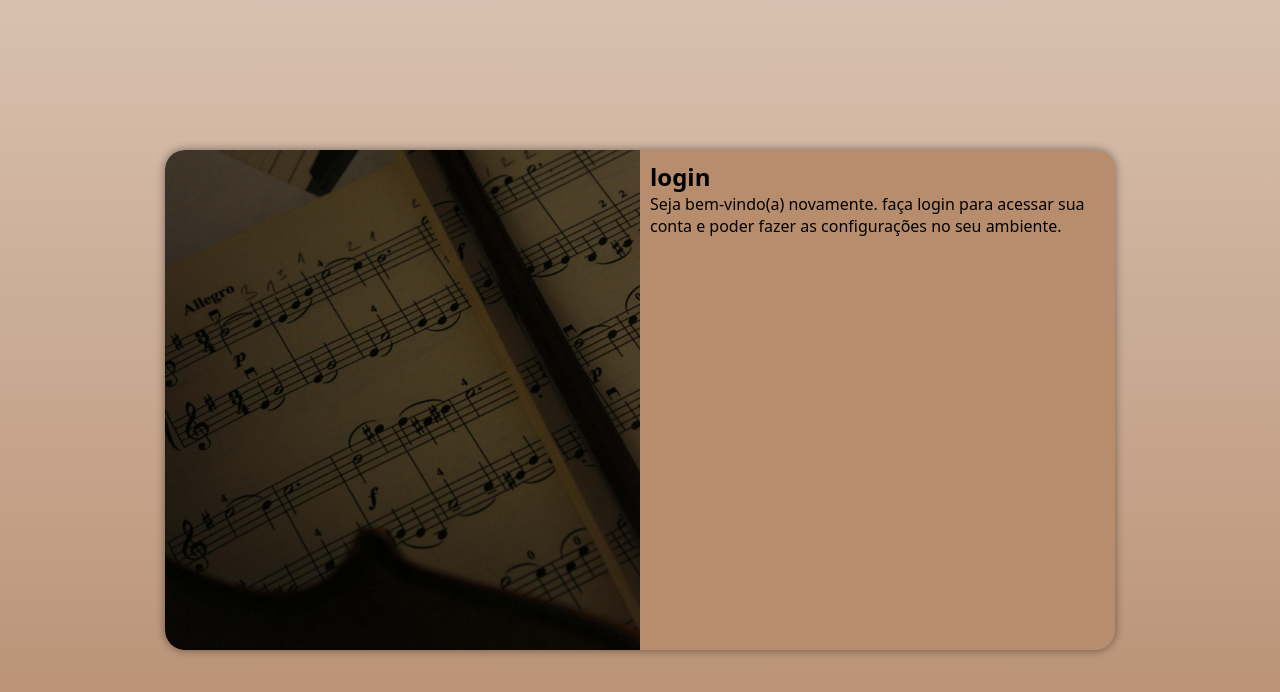
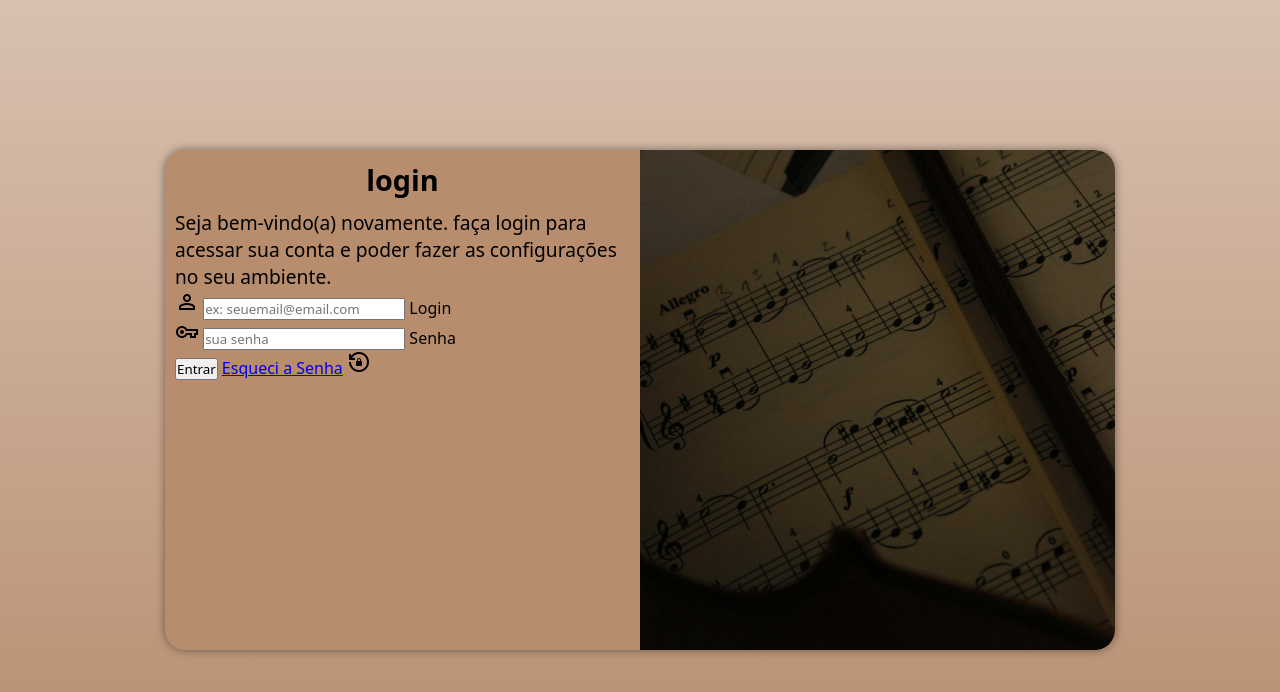
Before and after one commit to GDG09/Projeto-login, a plain HTML site: page index.html in a window 1280 px wide. Drawn offline with nearby package versions, Linux system fonts and the light colour scheme.

Commit message:
Aprimora o formulário de login com novos campos e estilos responsivos

```diff
--- a/estilos/media-query.css
+++ b/estilos/media-query.css
@@ -9,7 +9,7 @@ telas grandes: min-width 992px: and max-width: 1200px
 telas extra grandes: min-width 1200px: max-width: 1800px
 ----------------------------
 */
-
+  /*celulares e tabletes*/
  @media screen and (min-width: 600px) and (max-width: 992px) {
 
     body {
@@ -32,7 +32,7 @@ telas extra grandes: min-width 1200px: max-width: 1800px
 
   }
 
-
+  /*Desktops e telas maiores*/
  @media screen and (min-width: 992px) {
     body {
       background-image: linear-gradient(to bottom, #D8C1B0, #B78D6E );
@@ -44,14 +44,21 @@ telas extra grandes: min-width 1200px: max-width: 1800px
     }
 
     section#login > div#image{
-      float: left;
+      float: right;
       width: 50%;
       height: 100%;
     }
 
     section#login > div#formulario{
-      float: right;
+      float: left;
       width: 50%;
 
     }
+    div#formulario > h1 {
+      font-size: 1.8em;
+    }
+
+    div#formulario > p {
+      font-size: 1.2em;
+    }
   }
--- a/estilos/style.css
+++ b/estilos/style.css
@@ -60,7 +60,9 @@ section#login > div#formulario {
     display: block;
     padding: 10px;
 
+}
 
-
-
+div#formulario > h1 {
+    text-align: center;
+    margin-bottom: 10px;
 }
--- a/index.html
+++ b/index.html
@@ -6,6 +6,7 @@
     <title>Login</title>
     <link rel="stylesheet" href="estilos/style.css">
     <link rel="stylesheet" href="estilos/media-query.css">
+    <link href="https://fonts.googleapis.com/css2?family=Material+Symbols+Outlined" rel="stylesheet" />
 </head>
 <body>
     <main>
@@ -17,7 +18,19 @@
                 <h1>login</h1>
                 <p>Seja bem-vindo(a) novamente. faça login para acessar sua conta e poder fazer as configurações no seu ambiente.</p>
                 <form action="login.php" method="post" autocomplete="on">
-
+                    <div class="campo">
+                        <span class="material-symbols-outlined">person</span>
+                        <input type="email" name="login" id="ilogin" placeholder="ex: seuemail@email.com" autocomplete="email" required maxlength="30">
+                        <label for="ilogin">Login</label>
+                    </div>
+                    <div class="campo">
+                        <span class="material-symbols-outlined">vpn_key</span>
+                        <input type="password" name="senha" id="isenha" placeholder="sua senha" autocomplete="current-password" required minlength="8" maxlength="16">
+                        <label for="isenha">Senha</label>
+                    </div>
+                    <input type="submit" value="Entrar">
+                    <a href="esqueci.html"> Esqueci a Senha</a>
+                    <i class="material-symbols-outlined">lock_reset</i>
                 </form>
             </div>
 
```
